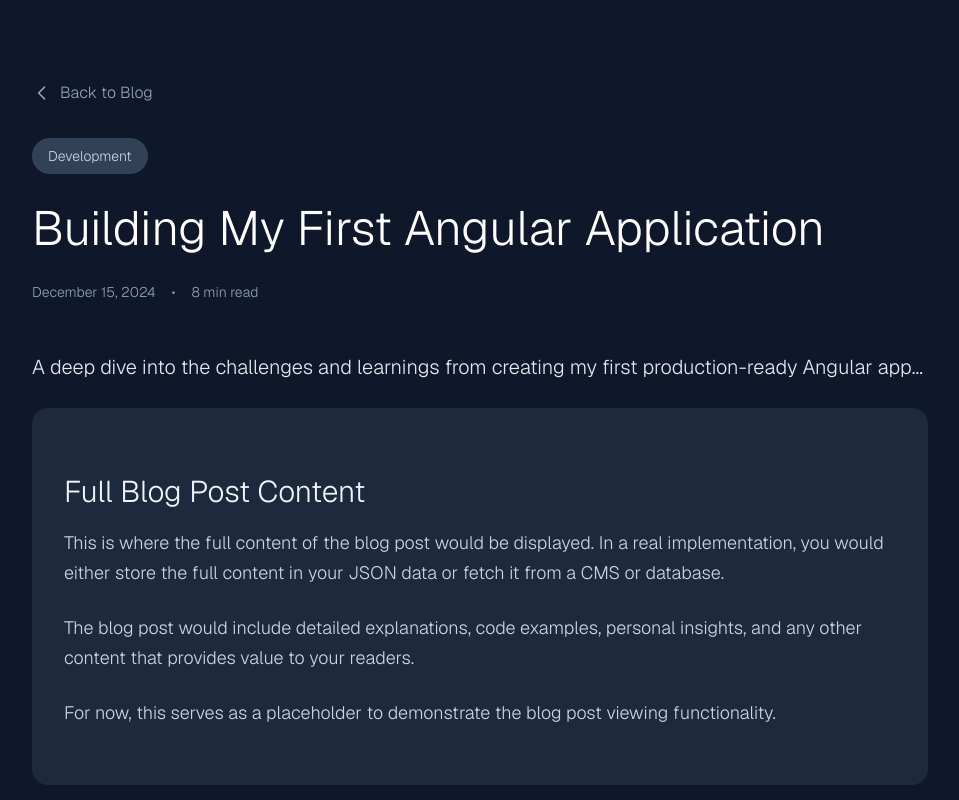
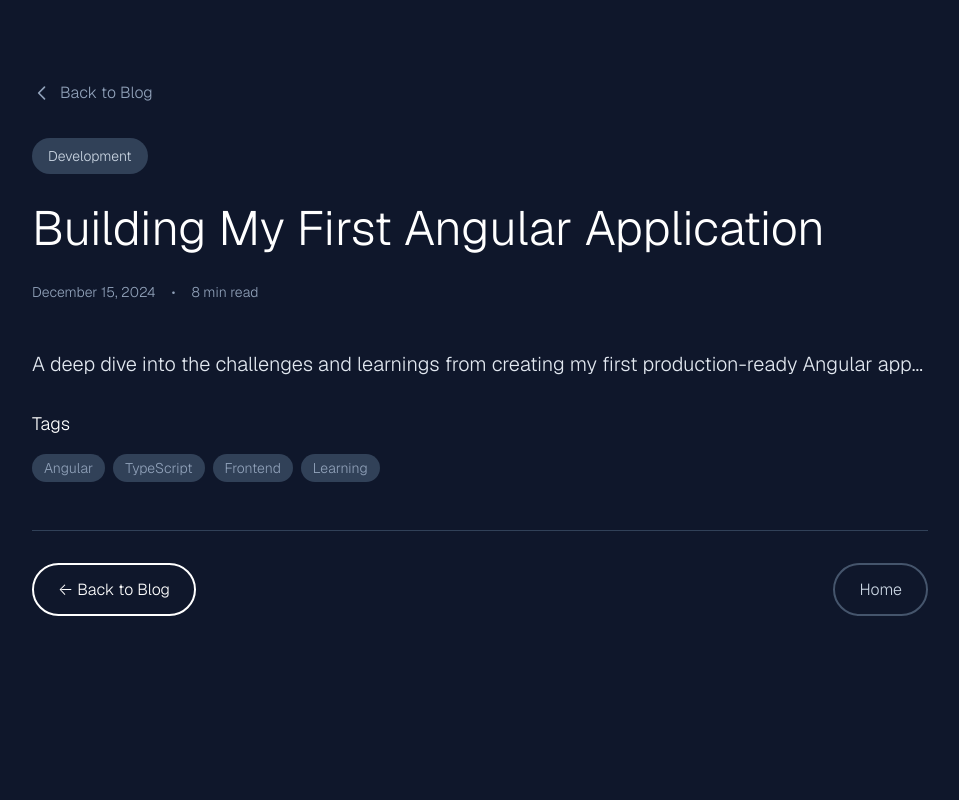
Before and after one commit to williamntlam/personal-blog, an Angular app: page /blog/1 in a window 1280 px wide. Shown: the top 800 px of the page, without its empty margins (160-1119 px from the left). Built offline with nearby package versions, Linux system fonts and the light colour scheme.

Commit message:
feat: implemented specific blog post page

```diff
--- a/src/app/blog-post/blog-post.component.css
+++ /dev/null
@@ -1,92 +0,0 @@
-/* Blog Post Component Styles */
-.prose {
-  color: #cbd5e1;
-}
-
-.prose h1,
-.prose h2,
-.prose h3,
-.prose h4,
-.prose h5,
-.prose h6 {
-  color: #f1f5f9;
-  font-weight: 300;
-}
-
-.prose h2 {
-  font-size: 1.875rem;
-  margin-top: 2rem;
-  margin-bottom: 1rem;
-}
-
-.prose h3 {
-  font-size: 1.5rem;
-  margin-top: 1.5rem;
-  margin-bottom: 0.75rem;
-}
-
-.prose p {
-  margin-bottom: 1.5rem;
-  line-height: 1.7;
-}
-
-.prose code {
-  background-color: #1e293b;
-  color: #e2e8f0;
-  padding: 0.25rem 0.5rem;
-  border-radius: 0.375rem;
-  font-size: 0.875rem;
-}
-
-.prose pre {
-  background-color: #1e293b;
-  color: #e2e8f0;
-  padding: 1.5rem;
-  border-radius: 0.75rem;
-  overflow-x: auto;
-  margin: 1.5rem 0;
-}
-
-.prose blockquote {
-  border-left: 4px solid #475569;
-  padding-left: 1.5rem;
-  margin: 1.5rem 0;
-  font-style: italic;
-  color: #94a3b8;
-}
-
-.prose ul,
-.prose ol {
-  margin: 1.5rem 0;
-  padding-left: 1.5rem;
-}
-
-.prose li {
-  margin: 0.5rem 0;
-}
-
-.prose a {
-  color: #60a5fa;
-  text-decoration: none;
-  border-bottom: 1px solid transparent;
-  transition: border-color 0.2s;
-}
-
-.prose a:hover {
-  border-bottom-color: #60a5fa;
-}
-
-/* Responsive adjustments */
-@media (max-width: 768px) {
-  .prose h1 {
-    font-size: 2rem;
-  }
-
-  .prose h2 {
-    font-size: 1.5rem;
-  }
-
-  .prose h3 {
-    font-size: 1.25rem;
-  }
-}
--- a/src/app/blog-post/blog-post.component.html
+++ b/src/app/blog-post/blog-post.component.html
@@ -31,26 +31,12 @@
     </header>
 
     <!-- Blog Post Content -->
-    <article class="prose prose-lg prose-invert max-w-none">
+    <article class="max-w-none">
       <div class="text-slate-300 leading-relaxed text-lg mb-8">
         <p class="text-xl text-slate-200 mb-6">{{ post.excerpt }}</p>
 
-        <!-- This is where the full blog post content would go -->
-        <!-- For now, we'll show a placeholder since we don't have full content in the JSON -->
-        <div class="bg-slate-800 rounded-2xl p-8 mb-8">
-          <h2 class="text-2xl font-light text-white mb-4">Full Blog Post Content</h2>
-          <p class="text-slate-300 leading-relaxed mb-4">
-            This is where the full content of the blog post would be displayed. In a real implementation,
-            you would either store the full content in your JSON data or fetch it from a CMS or database.
-          </p>
-          <p class="text-slate-300 leading-relaxed mb-4">
-            The blog post would include detailed explanations, code examples, personal insights,
-            and any other content that provides value to your readers.
-          </p>
-          <p class="text-slate-300 leading-relaxed">
-            For now, this serves as a placeholder to demonstrate the blog post viewing functionality.
-          </p>
-        </div>
+        <!-- Full blog post content -->
+        <div class="prose prose-lg prose-invert max-w-none" [innerHTML]="post.content"></div>
       </div>
 
       <!-- Tags -->
--- a/src/app/blog-post/blog-post.component.ts
+++ b/src/app/blog-post/blog-post.component.ts
@@ -6,8 +6,7 @@
 @Component({
   selector: 'app-blog-post',
   imports: [CommonModule],
-  templateUrl: './blog-post.component.html',
-  styleUrl: './blog-post.component.css'
+  templateUrl: './blog-post.component.html'
 })
 export class BlogPostComponent implements OnInit {
   post: BlogPost | undefined;
--- a/src/app/services/blog-data.ts
+++ b/src/app/services/blog-data.ts
@@ -10,6 +10,7 @@
   readTime: string;
   tags: string[];
   featured: boolean;
+  content?: string;
 }
 
 export interface BlogData {
```
